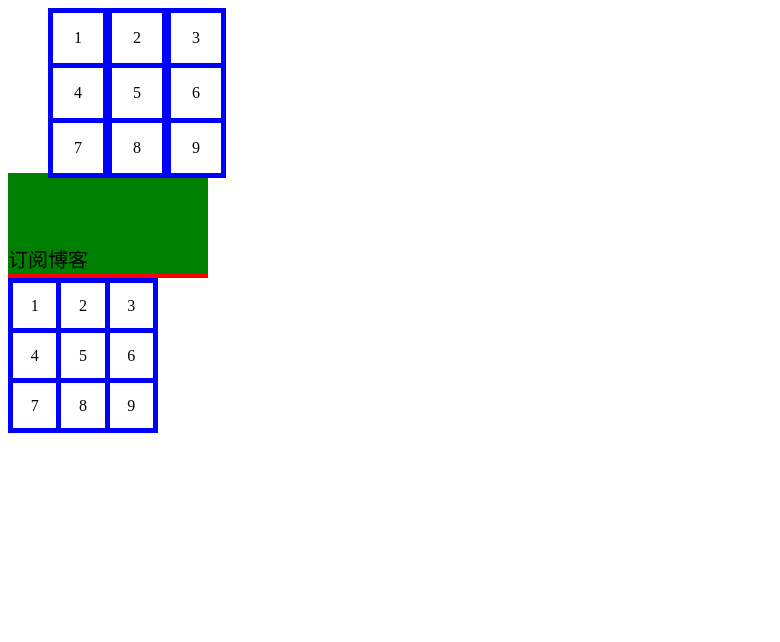
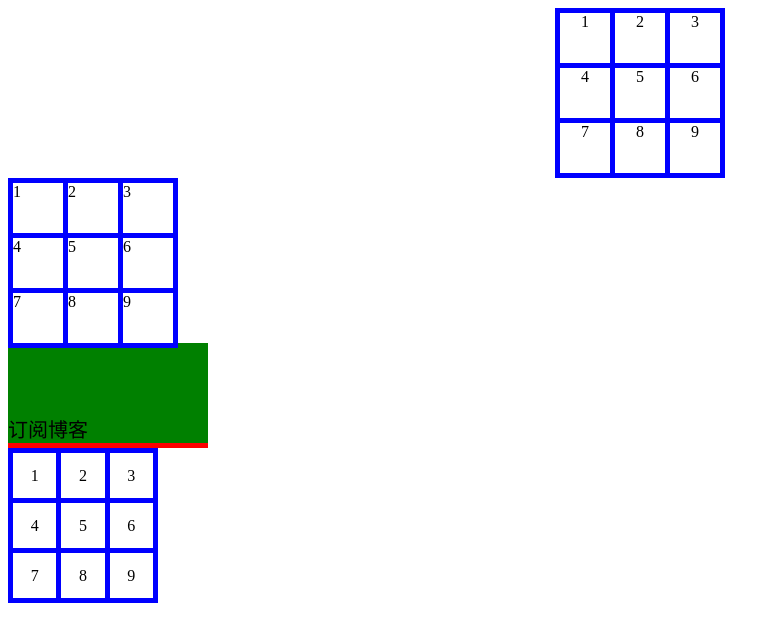
Before and after one commit to Liuqxin/miao, a plain HTML site: page 9-grid.html in a window 1280 px wide. Shown: the whole page, without its empty margins (0-780 px from the left). Drawn offline with Linux system fonts and the light colour scheme.

Commit message:
20220726“
git commit -m 20220726“

```diff
--- a/9-grid.html
+++ b/9-grid.html
@@ -1,88 +1,104 @@
 <!DOCTYPE html>
 <html lang="en">
+
 <head>
   <meta charset="UTF-8">
   <meta http-equiv="X-UA-Compatible" content="IE=edge">
   <meta name="viewport" content="width=device-width, initial-scale=1.0">
   <title>Document</title>
   <style>
-    .table1{
+    .table1 {
       border-collapse: collapse;
       width: 150px;
     }
-    .table1 tbody{
+
+    .table1 tbody {
       height: 150px;
       border-collapse: collapse;
     }
+
     .table1 tr {
       border: solid blue 5px;
       text-align: center;
     }
-     .table1 col{
+
+    .table1 col {
       border: solid blue 5px;
     }
 
-    .table1 tbody tr td:hover{
-      border:  solid 5px ;
-      border-color: red ;
+    .table1 tbody tr td:hover {
+      border: solid 5px;
+      border-color: red;
       cursor: pointer;
     }
-    main{
-      display: flex;
-      width: 250px;
-      flex-shrink: 0;
-      flex-wrap: wrap;
-      line-height: 50px;
+
+
+
+
+    main ul {
+      list-style: none;
+      margin: auto;
+      width: 170px;
+      overflow: hidden;
+      padding: 0;
+      padding-bottom: 5px;
     }
-    main ul{
-      list-style-type: none;
-      margin: 0;
-      display: hiddle;
 
-    }
     main ul li {
       border: solid blue 5px;
       height: 50px;
       width: 50px;
       text-align: center;
-      margin: 0 -5px -5px 0 ;
-      flex-wrap: wrap;
-      display: inline-block;
-
+      margin: 0 -5px -5px 0;
+      float: left;
+      position: relative;
     }
-    main ul li:nth-last-of-type(4+n){
-      margin: -5px -5px -5px 0 ;
-    }
-    main ul li:hover{
-      border: red solid 5px ;
-      z-index: 1;
-
-
+    main ul li:hover {
+      border: red solid 5px;
+      z-index: 8;
     }
 
-     div{
+    .div1 {
       display: flex;
       background-color: green;
       border-bottom: 5px solid red;
       height: 100px;
       width: 200px;
       font-size: 20px;
-      transition: background-color 0s ;
+      transition: background-color 0s;
       align-items: flex-end;
     }
-    div:hover{
+
+    .div1:hover {
       background-color: #a0d0e0;
       font-size: 50px;
-      transition: font-size 4s ;
+      transition: font-size 4s;
+
     }
 
+    section {
+      display: flex;
+      flex-flow: wrap;
+      width: 170px;
+    }
 
+    section div {
+      width: 50px;
+      height: 50px;
+      border: 5px solid blue;
+      margin: 0px -5px -5px 0;
+      position: relative;
 
+    }
 
-
+    section div:hover {
+      border: 5px solid red;
+      z-index: 8;
+    }
 
   </style>
 </head>
+
 <body>
   <table class="table1">
     <colgroup>
@@ -112,22 +128,31 @@
         <li>1</li>
         <li>2</li>
         <li>3</li>
-    </ul>
-    <ul>
         <li>4</li>
         <li>5</li>
         <li>6</li>
-    </ul>
-    <ul>
         <li>7</li>
         <li>8</li>
         <li>9</li>
       </ul>
     </main>
+    <section>
+      <div>1</div>
+      <div>2</div>
+      <div>3</div>
+      <div>4</div>
+      <div>5</div>
+      <div>6</div>
+      <div>7</div>
+      <div>8</div>
+      <div>9</div>
+    </section>
 
-  <div>
+
+    <div class="div1">
       订阅博客
     </div>
 
 </body>
+
 </html>
```
Also changed, not shown: abs-center.html (added, +58 -0 lines). Lines whose indentation alone changed are shown as unchanged.
